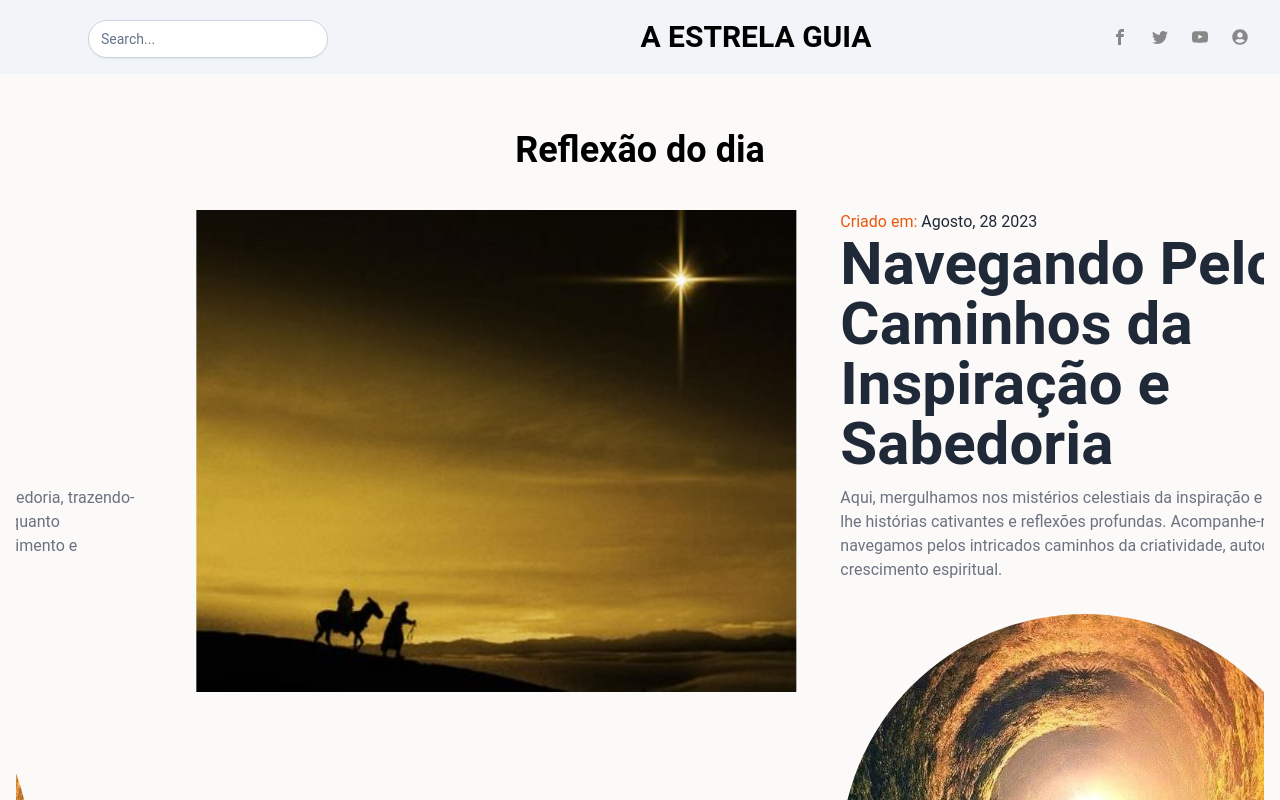
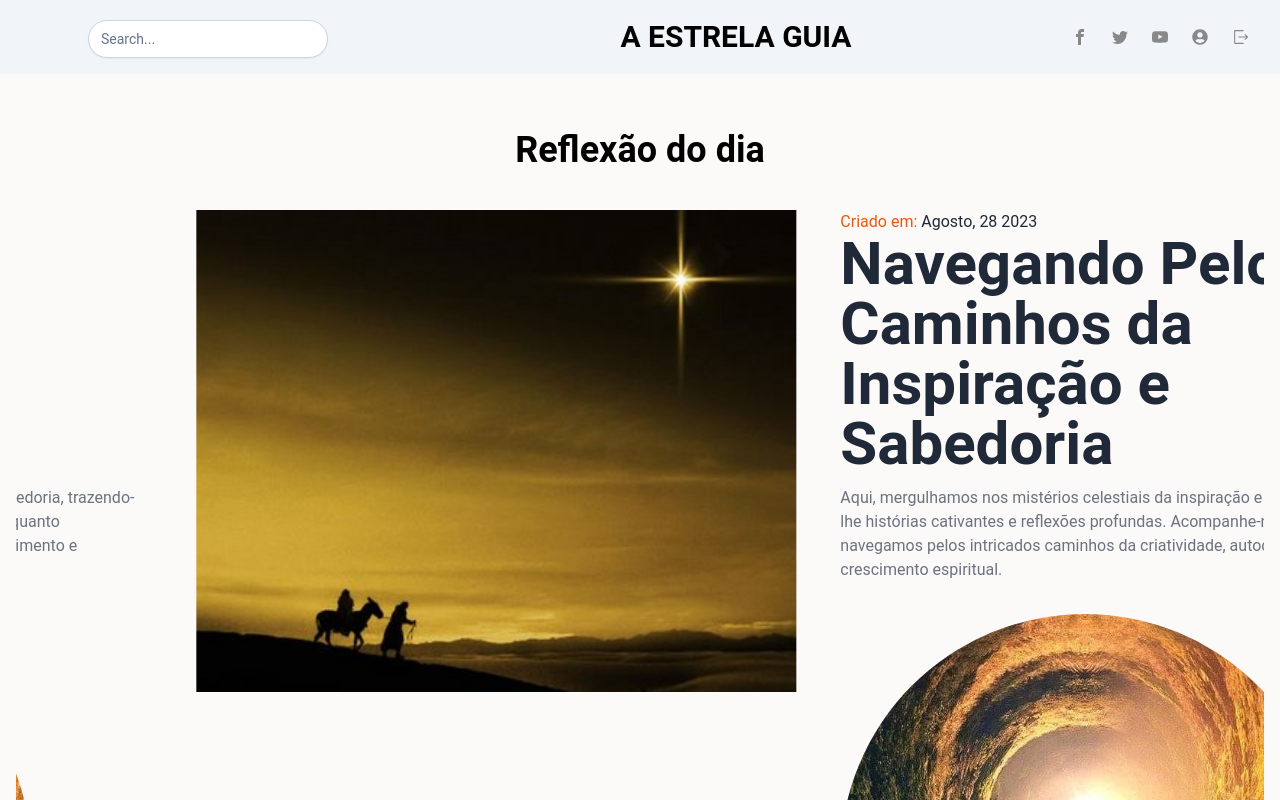
Before and after one commit to iSantanaaH/blog-star-guide, a Next.js app in the folder front-end_next/: page / in a window 1280 px wide. Shown: the top 800 px of the page. Built offline with nearby package versions, Linux system fonts and the light colour scheme; no server answers.

Commit message:
added icon exit and change structure html

```diff
--- a/front-end_next/app/Components/Header/header.tsx
+++ b/front-end_next/app/Components/Header/header.tsx
@@ -1,6 +1,7 @@
 "use client";
 import React, { useEffect, useRef, useState } from "react";
 import { ImFacebook, ImYoutube, ImTwitter } from "react-icons/im";
+import { RxExit } from "react-icons/rx";
 import { FaUserCircle } from "react-icons/fa";
 import Link from "next/link";
 
@@ -45,41 +46,62 @@ const HeaderComponent = () => {
         </div>
         <div className="w96 order-3 flex justify-center">
           <div className="flex gap-6 sm:mr-4">
+            <span title="Facebook">
               <Link href={"/"}>
                 <ImFacebook color="#888888" />
               </Link>
+            </span>
+            <span title="Twitter">
               <Link href={"/"}>
                 <ImTwitter color="#888888" />
               </Link>
+            </span>
+            <span title="Youtube">
               <Link href={"/"}>
-              <ImYoutube color="#888888" />
+                <ImYoutube color="#888888" title="Youtube" />
               </Link>
+            </span>
+
             <div className="relative">
               <div
                 ref={dropdownRef}
                 onClick={enableDropdown}
-                className="relative" // Adicionei esta classe para aplicar estilos relativos
+                className="relative"
               >
+                <span title="Conta">
                   <FaUserCircle color="#888888" />
+                </span>
                 {dropdown && (
-                  <div className="bg-slate-200 p-3 rounded-md absolute flex flex-col top-5 right-3 w-30">
-                    {/* Seta para cima no canto superior direito */}
+                  <div className="bg-slate-200 p-3 rounded-md absolute flex flex-col top-5 right-3 w-28">
                     <div className="absolute right-0 top-0 w-4 h-4 border-t-2 border-r-2 border-solid border-zinc-500 border-opacity-75"></div>
-                    <Link className="links-navBar mb-1 dropdown-link" href={"/"}>
-                      Home
-                    </Link>
-                    <Link className="links-navBar w-full mb-1" href={"/pages/login"}>
+                    <Link
+                      className="links-navBar w-full mb-1"
+                      href={"/pages/login"}
+                    >
                       Login
                     </Link>
-                    <Link className="links-navBar mb-1" href={"/pages/register"}>
+                    <Link
+                      className="links-navBar mb-1"
+                      href={"/pages/register"}
+                    >
                       Cadastrar
                     </Link>
-                    <Link className="links-navBar" href={"/pages/createpost"}>
-                      Criar post
+                    <Link
+                      className="links-navBar mb-1"
+                      href={"/pages/createpost"}
+                    >
+                      Novo Post
                     </Link>
                   </div>
                 )}
               </div>
+            </div>
+            <div>
+              <span title="Sair">
+                <Link href={"/"}>
+                  <RxExit color="#888888" />
+                </Link>
+              </span>
             </div>
           </div>
         </div>
```
Also changed, not shown: 1 other file (tests, documents, lock files or other folders). Lines whose indentation alone changed are shown as unchanged.
